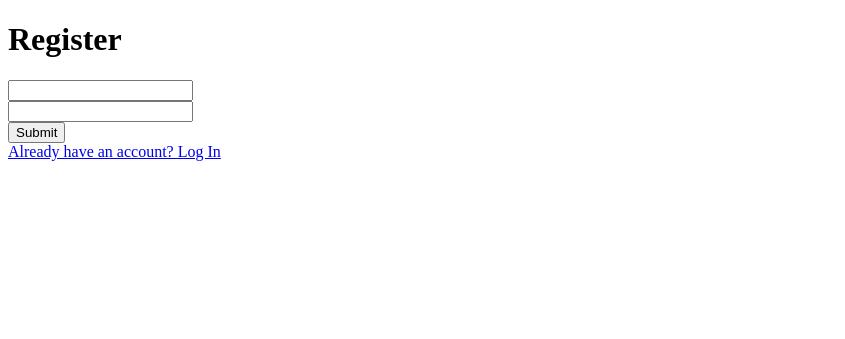
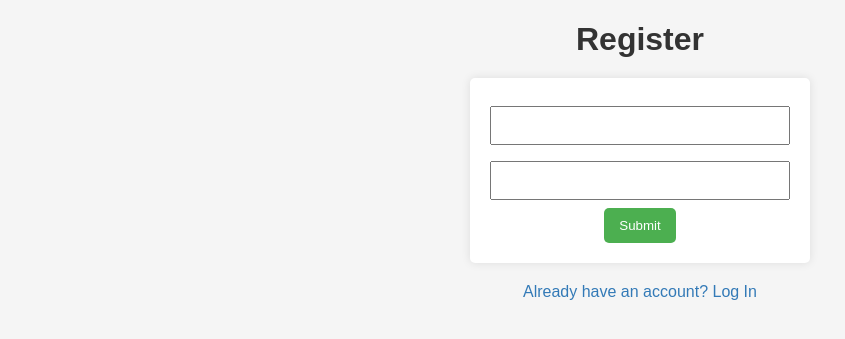
Before and after one commit to gustavoperess/Makers_, a Flask app: template chitter_challenge/templates/register.html in a window 1280 px wide. Shown: the top 339 px of the page, without its empty margins (0-845 px from the left). Run offline with Flask 3, Linux system fonts and the light colour scheme; the template is opened without the code that fills it, so the values that code supplies are empty, except form fields; form fields are guessed from the names that the template uses.

Commit message:
css to the register page

```diff
--- a/chitter_challenge/static/styles.css
+++ b/chitter_challenge/static/styles.css
@@ -1,3 +1,5 @@
+/* styles.css */
+
 body {
   font-family: Arial, sans-serif;
   background-color: #f5f5f5;
@@ -8,10 +10,6 @@ body {
 
 h1 {
   color: #333;
-  }
-
-  h2 {
-    color: #666;
 }
 
 form {
@@ -55,3 +53,18 @@ body {
   text-decoration: none;
   color: #337ab7;
 }
+
+/* Additional styles for the register page */
+h1 {
+  margin-bottom: 20px;
+}
+
+a.register-link {
+  display: block;
+  margin-top: 20px;
+  color: #337ab7;
+}
+
+a.register-link:hover {
+  text-decoration: underline;
+}
--- a/chitter_challenge/templates/register.html
+++ b/chitter_challenge/templates/register.html
@@ -2,7 +2,9 @@
 <html lang="en">
   <head>
     <title>Chitter Main Page</title>
+    <link rel="stylesheet" type="text/css" href="{{ url_for('static', filename='styles.css') }}">
   </head>
+  <body>
     <h1>Register</h1>
     <form method="POST" action="">
       {% with messages = get_flashed_messages() %}
@@ -20,7 +22,6 @@
       {{ form.password }}<br>
       {{ form.submit }} <br>
     </form>
-   <a href="{{ url_for('main_page') }}">Already have an account? Log In</a>
-  <body>
+    <a class="register-link" href="{{ url_for('main_page') }}">Already have an account? Log In</a>
   </body>
 </html>
```
Lines whose indentation alone changed are shown as unchanged.
